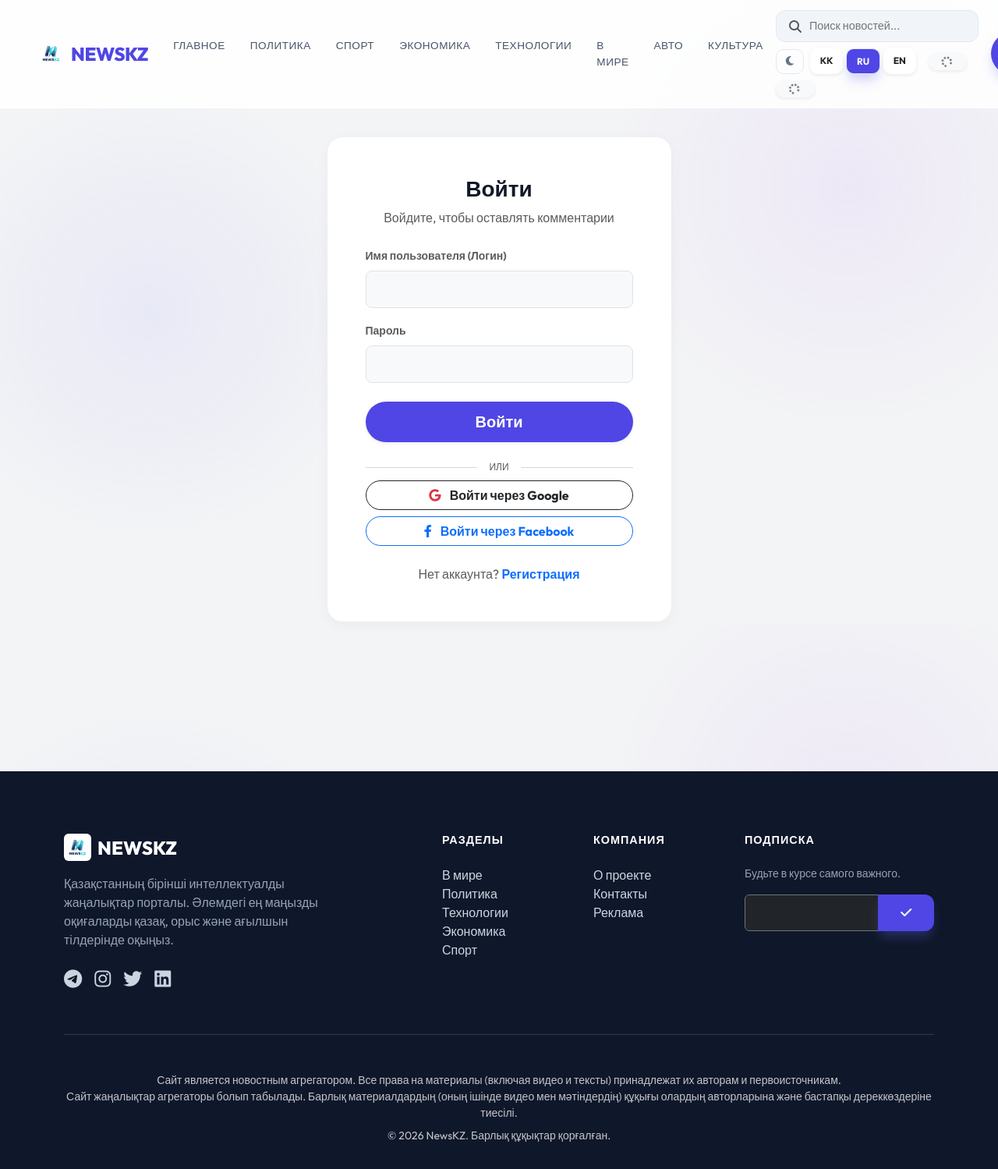
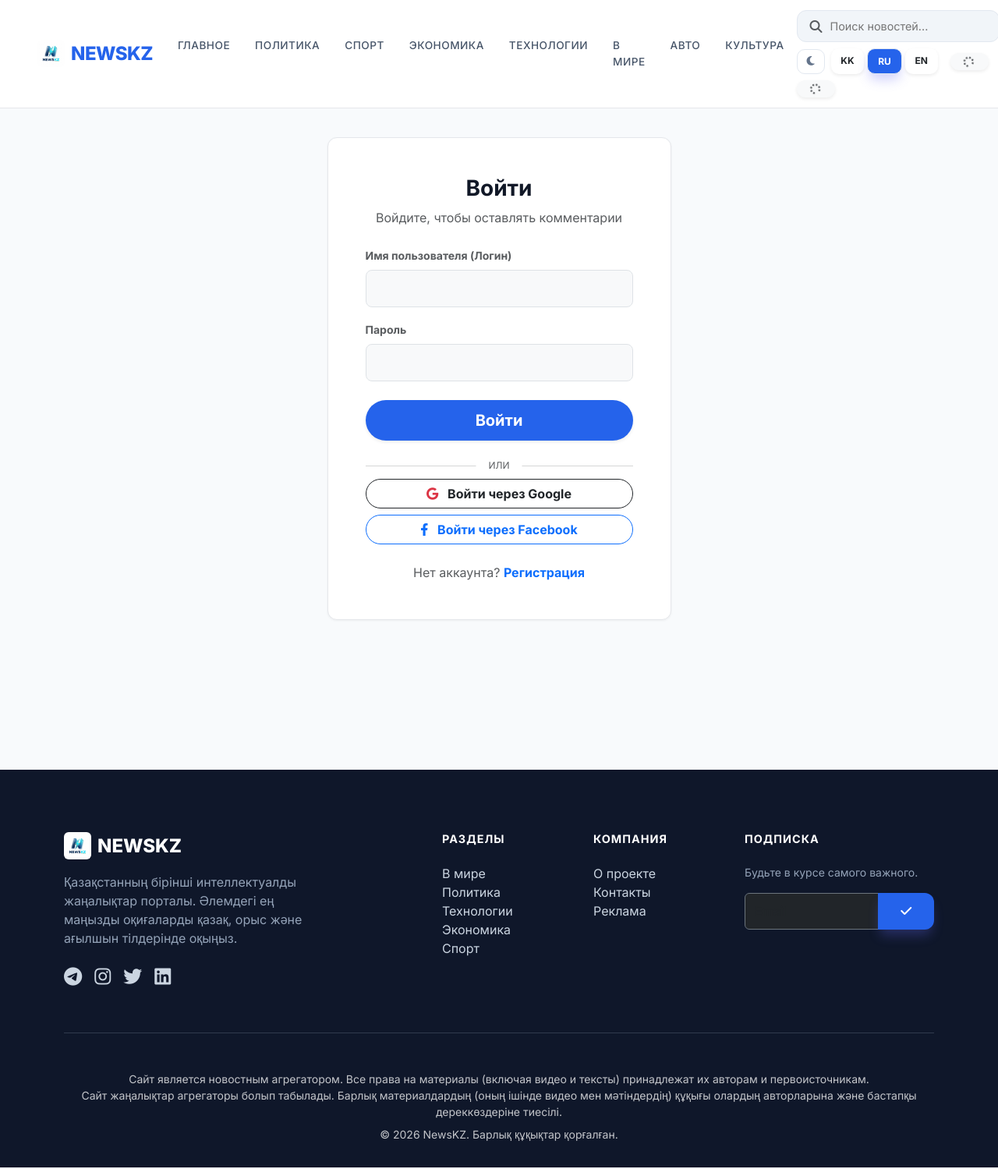
Before and after one commit to abay209/news-portal-kz, a Flask app: a page that uses app/templates/base.html in a window 1280 px wide. Shown: the whole page at 78% size. Run offline with Flask 3, Linux system fonts and the light colour scheme; data comes from the database, SQL or seed files in the repository; data that the repository does not hold is empty.

Commit message:
feat: apply professional clean design with Inter font and solid colors

```diff
--- a/app/templates/base.html
+++ b/app/templates/base.html
@@ -12,27 +12,27 @@
     <link rel="icon" href="{{ url_for('static', filename='images/logo.png') }}" type="image/png">
     <link href="https://cdn.jsdelivr.net/npm/bootstrap@5.3.0/dist/css/bootstrap.min.css" rel="stylesheet">
     <link rel="stylesheet" href="https://cdnjs.cloudflare.com/ajax/libs/font-awesome/6.4.0/css/all.min.css">
-    <link href="https://fonts.googleapis.com/css2?family=Outfit:wght@300;400;500;600;700;800&display=swap" rel="stylesheet">
+    <link href="https://fonts.googleapis.com/css2?family=Inter:wght@400;500;600;700;800&display=swap" rel="stylesheet">
     <!-- AOS CSS -->
     <link href="https://unpkg.com/aos@2.3.1/dist/aos.css" rel="stylesheet">
     <style>
         :root {
-            --primary: #4f46e5;
-            --primary-dark: #3730a3;
-            --glass: rgba(255, 255, 255, 0.85);
-            --glass-border: rgba(255, 255, 255, 0.4);
-            --bg: #f3f4f6;
+            --primary: #2563eb;
+            --primary-dark: #1d4ed8;
+            --glass: #ffffff;
+            --glass-border: #e5e7eb;
+            --bg: #f8fafc;
             --text: #111827;
-            --card-bg: rgba(255, 255, 255, 0.95);
+            --card-bg: #ffffff;
         }
         [data-bs-theme="dark"] {
-            --primary: #6366f1;
-            --primary-dark: #818cf8;
-            --glass: rgba(17, 24, 39, 0.85);
-            --glass-border: rgba(255, 255, 255, 0.05);
-            --bg: #030712;
-            --text: #f9fafb;
-            --card-bg: rgba(31, 41, 55, 0.95);
+            --primary: #3b82f6;
+            --primary-dark: #60a5fa;
+            --glass: #0f172a;
+            --glass-border: #1e293b;
+            --bg: #020617;
+            --text: #f8fafc;
+            --card-bg: #0f172a;
         }
         [data-bs-theme="dark"] body { background-color: var(--bg); color: var(--text); }
         [data-bs-theme="dark"] .glass-card { background: var(--card-bg) !important; border-color: rgba(255,255,255,0.08) !important; color: var(--text); }
@@ -44,9 +44,7 @@
         [data-bs-theme="dark"] .bg-light { background-color: #1e293b !important; color: #cbd5e1 !important; }
 
         body {
-            font-family: 'Outfit', sans-serif;
-            background: radial-gradient(circle at 15% 50%, rgba(99, 102, 241, 0.08), transparent 25%),
-                        radial-gradient(circle at 85% 30%, rgba(168, 85, 247, 0.08), transparent 25%);
+            font-family: 'Inter', sans-serif;
             background-color: var(--bg);
             background-attachment: fixed;
             color: var(--text);
@@ -71,8 +69,6 @@
         /* ===== NAVBAR ===== */
         .navbar-glass {
             background: var(--glass);
-            backdrop-filter: blur(12px);
-            -webkit-backdrop-filter: blur(12px);
             border-bottom: 1px solid var(--glass-border);
             padding: 0.8rem 0;
             transition: all 0.3s;
@@ -111,16 +107,14 @@
 
         .glass-card {
             background: var(--card-bg);
-            backdrop-filter: blur(16px);
-            -webkit-backdrop-filter: blur(16px);
-            border-radius: 20px;
+            border-radius: 12px;
             border: 1px solid var(--glass-border);
-            box-shadow: 0 4px 20px -2px rgba(0, 0, 0, 0.05);
-            transition: transform 0.3s cubic-bezier(0.34, 1.56, 0.64, 1), box-shadow 0.3s ease;
+            box-shadow: 0 1px 3px rgba(0,0,0,0.05);
+            transition: transform 0.2s ease, box-shadow 0.2s ease;
         }
         .glass-card:hover {
-            transform: translateY(-5px);
-            box-shadow: 0 20px 40px -10px rgba(0, 0, 0, 0.15);
+            transform: translateY(-2px);
+            box-shadow: 0 10px 15px -3px rgba(0,0,0,0.05);
         }
 
         .search-bar {
```
